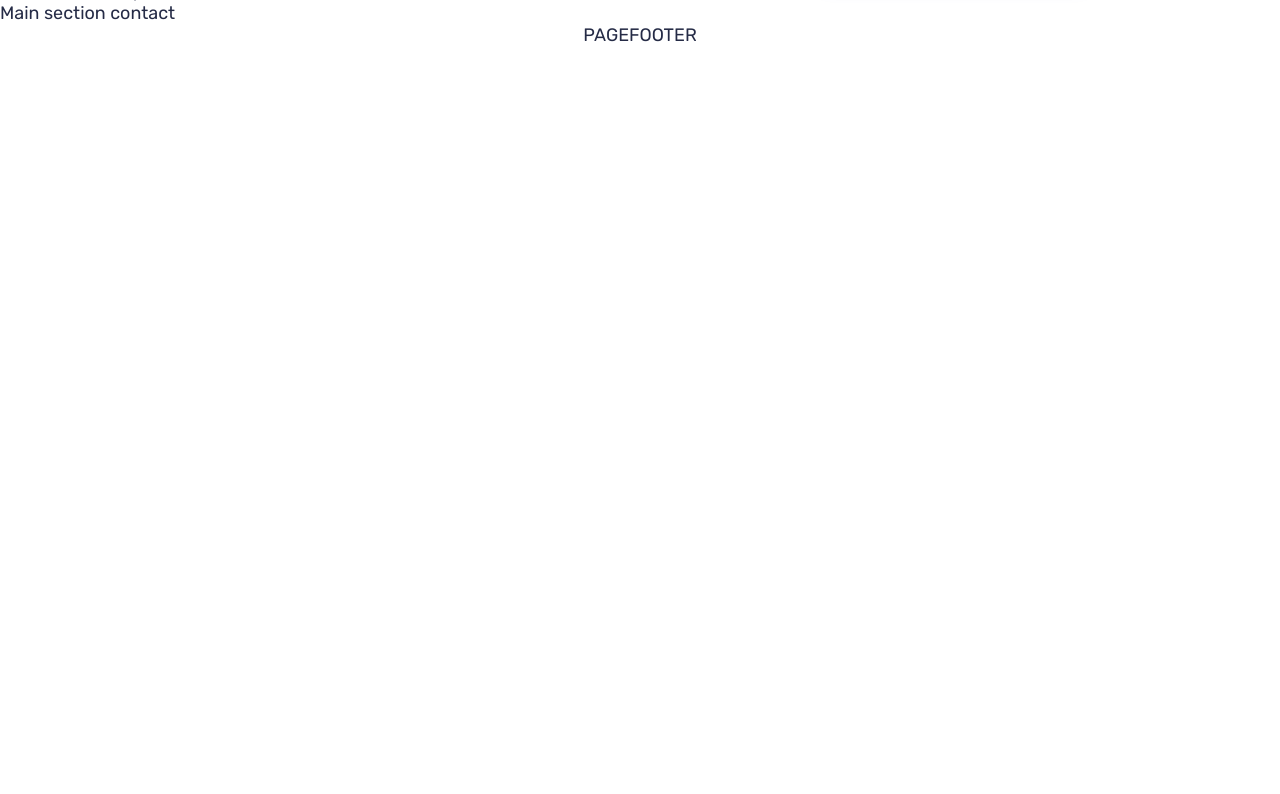
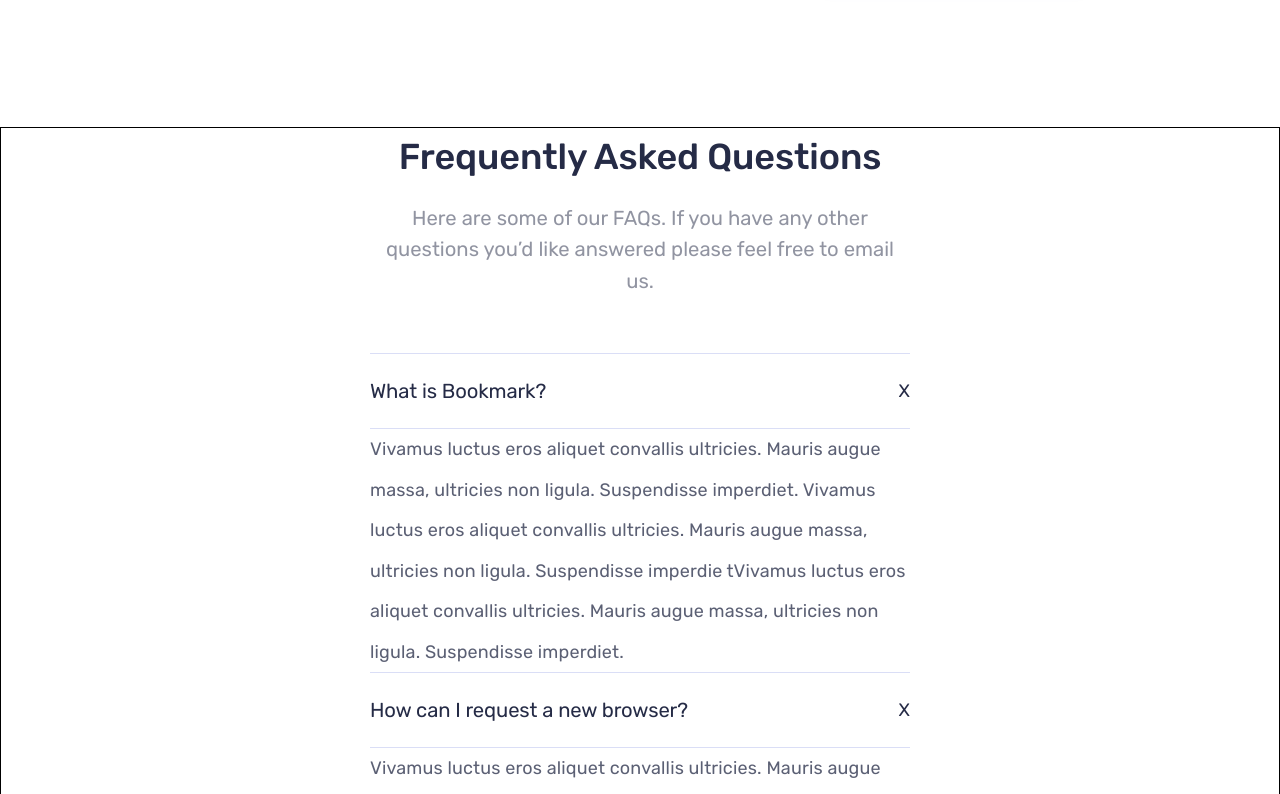
Before and after one commit to Marjolein-Kasman-de-Jong/bookmark-landing-page, a React (Vite) app: page /simple-bookmarking in a window 1280 px wide. Shown: the part 2246-3040 px from the top of the page. Before the commit the page ends 2292 px from the top, so only its background shows below. Built offline with nearby package versions, Linux system fonts and the light colour scheme.

Commit message:
started faq section

```diff
--- /dev/null
+++ b/src/components/faq/Faq.jsx
@@ -0,0 +1,19 @@
+// Styles
+import './faq.css';
+
+function Faq({ question, answer }) {
+    return (
+        <section class='faq'>
+            <div class='question'>
+                <h3>{question}</h3>
+                <p>X</p>
+                {/* <img src='' alt='' /> */}
+            </div>
+            <div class='answer'>
+                <p>{answer}</p>
+            </div>
+        </section>
+    );
+}
+
+export default Faq;
--- /dev/null
+++ b/src/components/faq/faq.css
@@ -0,0 +1,37 @@
+.question {
+    display: flex;
+    justify-content: space-between;
+    align-items: center;
+    padding: 19px 0;
+    border-top: 1px solid rgba(73, 93, 207, 0.20);
+    border-bottom: 1px solid rgba(73, 93, 207, 0.20);
+}
+
+.question h3 {
+    font-size: 1.125rem;
+    font-weight: 400;
+    line-height: 2rem;
+
+}
+
+@media screen and (max-width: 768px) {
+    .question h3 {
+        font-size: 0.9375rem;
+    }
+}
+
+.answer p {
+    font-size: 1rem;
+    font-weight: 400;
+    line-height: 2.25rem;
+    letter-spacing: 0.00938rem;
+    opacity: .75;
+}
+
+@media screen and (max-width: 768px) {
+    .anwer p {
+        font-size: 0.9375rem;
+        line-height: 1.875rem;
+        letter-spacing: 0.00881rem;
+    }
+}
--- a/src/components/image/image.css
+++ b/src/components/image/image.css
@@ -18,7 +18,7 @@
     position: relative;
     width: 100%;
     aspect-ratio: 720 / 435;
-    max-height: 435px;
+    max-height: 420px;
 }
 
 /* Image */
@@ -28,6 +28,7 @@
     top: -10px;
     left: -33px;
     width: 90%;
+    max-width: 574.23px;
 }
 
 @media screen and (max-width: 768px) {
@@ -39,17 +40,12 @@
     }
 }
 
-.intro .image-wrapper img {
-    max-width: 574.23px;
-}
-
 .feature-container .image-wrapper img {
     position: absolute;
     top: 0;
     right: 0;
     width: 76%;
     max-width: 547px;
-    max-height: 90%;
     aspect-ratio: auto;
 }
 
@@ -94,10 +90,11 @@
 .feature-container .image-wrapper .background-shape {
     position: absolute;
     right: 9%;
-    bottom: 0;
+    top: 50px;
     z-index: -5;
     width: 1500px;
     height: 81%;
+    aspect-ratio: 1500 / 290;
     border-radius: 316.5px;
     background-color: var(--soft-blue);
 }
--- a/src/components/main-section-extensions/main-section-extensions.css
+++ b/src/components/main-section-extensions/main-section-extensions.css
@@ -1,5 +1,4 @@
 .extensions {
-    border: 1px solid black;
     margin-top: 149px;
 }
 
--- a/src/components/main-section-faqs/MainSectionFaqs.jsx
+++ b/src/components/main-section-faqs/MainSectionFaqs.jsx
@@ -1,10 +1,27 @@
+// Constants
+import faqs from '../../constants/faqs';
+
+// Components
+import Article from '../article/Article';
+import Faq from '../faq/Faq';
+
 // Styles
 import './main-section-faqs.css';
 
 function MainSectionFaqs() {
   return (
-    <section className='section faqs'>
-        Main section faqs
+    <section className='faqs'>
+      <Article
+        title='frequently asked questions'
+        text='Here are some of our FAQs. If you have any other questions you’d like answered please feel free to email us.'
+      />
+      <div className='faqs-container'>
+        {
+          faqs.map(({ question, answer }) => {
+            return <Faq question={question} answer={answer} />
+          })
+        }
+      </div>
     </section>
   );
 }
--- a/src/components/main-section-faqs/main-section-faqs.css
+++ b/src/components/main-section-faqs/main-section-faqs.css
@@ -0,0 +1,44 @@
+.faqs {
+    border: 1px solid black;
+    margin-top: 149px;
+}
+
+@media screen and (max-width: 768px) {
+    .faqs {
+        margin-top: 140px;
+    }
+}
+
+.faqs article {
+    max-width: 540px;
+    margin: 0 auto;
+}
+
+@media screen and (max-width: 768px) {
+    .faqs article {
+        padding: 0 32px;
+    }
+}
+
+@media screen and (max-width: 768px) {
+    .faqs h2 {
+        line-height: 1.875rem;
+        letter-spacing: -0.00469rem;
+        margin-bottom: 16px;
+    }
+}
+
+.faqs footer {
+    margin-top: unset;
+}
+
+.faqs-container {
+    max-width: 540px;
+    margin: 56px auto 0 auto;
+}
+
+@media screen and (max-width: 768px) {
+    .faqs-container {
+        margin: 64px 32px 0 32px;
+    }
+}
--- /dev/null
+++ b/src/constants/faqs.js
@@ -0,0 +1,20 @@
+const faqs = [
+    {
+        question: 'What is Bookmark?',
+        answer: 'Vivamus luctus eros aliquet convallis ultricies. Mauris augue massa, ultricies non ligula. Suspendisse imperdiet. Vivamus luctus eros aliquet convallis ultricies. Mauris augue massa, ultricies non ligula. Suspendisse imperdie tVivamus luctus eros aliquet convallis ultricies. Mauris augue massa, ultricies non ligula. Suspendisse imperdiet.'
+    },
+    {
+        question: 'How can I request a new browser?',
+        answer: 'Vivamus luctus eros aliquet convallis ultricies. Mauris augue massa, ultricies non ligula. Suspendisse imperdiet. Vivamus luctus eros aliquet convallis ultricies. Mauris augue massa, ultricies non ligula. Suspendisse imperdie tVivamus luctus eros aliquet convallis ultricies. Mauris augue massa, ultricies non ligula. Suspendisse imperdiet.'
+    },
+    {
+        question: 'Is there a mobile app?',
+        answer: 'Vivamus luctus eros aliquet convallis ultricies. Mauris augue massa, ultricies non ligula. Suspendisse imperdiet. Vivamus luctus eros aliquet convallis ultricies. Mauris augue massa, ultricies non ligula. Suspendisse imperdie tVivamus luctus eros aliquet convallis ultricies. Mauris augue massa, ultricies non ligula. Suspendisse imperdiet.'
+    },
+    {
+        question: 'What about other Chromium browsers?',
+        answer: 'Vivamus luctus eros aliquet convallis ultricies. Mauris augue massa, ultricies non ligula. Suspendisse imperdiet. Vivamus luctus eros aliquet convallis ultricies. Mauris augue massa, ultricies non ligula. Suspendisse imperdie tVivamus luctus eros aliquet convallis ultricies. Mauris augue massa, ultricies non ligula. Suspendisse imperdiet.'
+    }
+]
+
+export default faqs;
```
